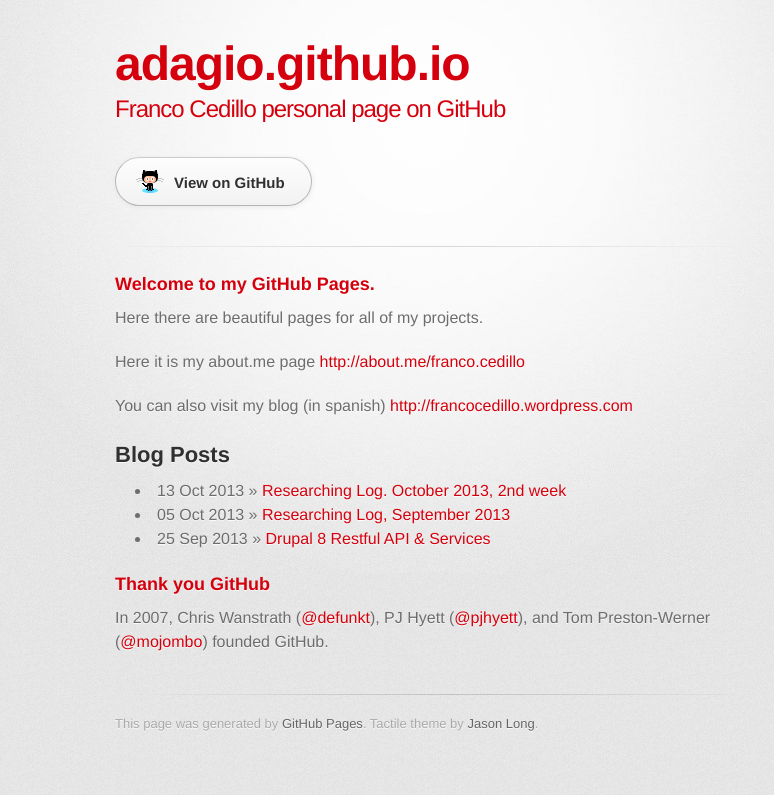
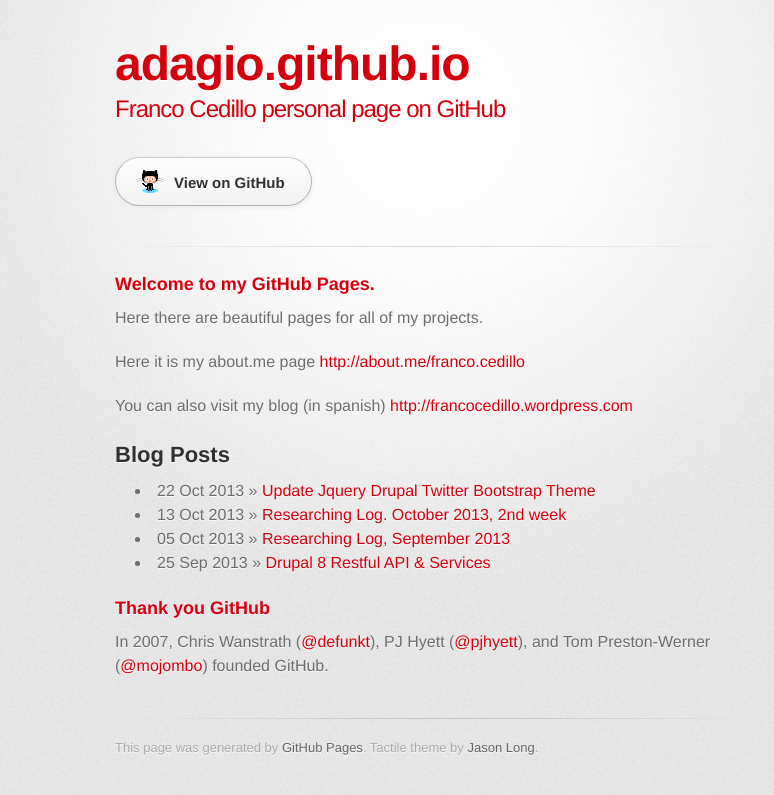
Before and after one commit to adagio/adagio.github.io, a Jekyll site: the page built from index.html, in a window 1280 px wide. Shown: the top 795 px of the page, without its empty margins (215-989 px from the left). Built offline with Jekyll 4.4.1, drawn with Linux system fonts in a browser that asks for light colours; some web fonts are replaced; some of the changed lines change nothing that is shown.

Commit message:
Updated 2013-10-22-update-jquery-drupal-twitter-bootstrap-theme.md

```diff
--- a/_posts/2013-10-22-update-jquery-drupal-twitter-bootstrap-theme.md
+++ b/_posts/2013-10-22-update-jquery-drupal-twitter-bootstrap-theme.md
@@ -1,5 +1,5 @@
 ---
-published: false
+published: true
 layout: post
 date: "2013-10-22 17:00"
 tags: "drupal, jquery, bootstrap"
@@ -8,4 +8,4 @@
 ## Update JQuery to use Twitter Bootstrap based Theme on Drupal
 
 Remember that Bootstrap Theme, and subthemes, use Bootstrap 2.3 and it needs JQuery 1.7+
-Drupal comes with JQuery 1.5, so jquery_update module can be helpful for solve this.
+Drupal comes with JQuery 1.5, so [jquery_update](https://drupal.org/project/jquery_update) module can be helpful for solve this.
```
